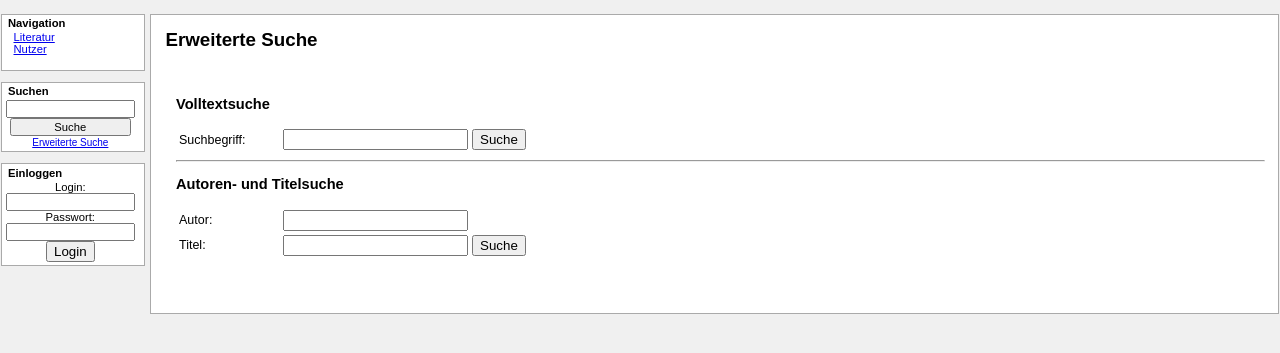
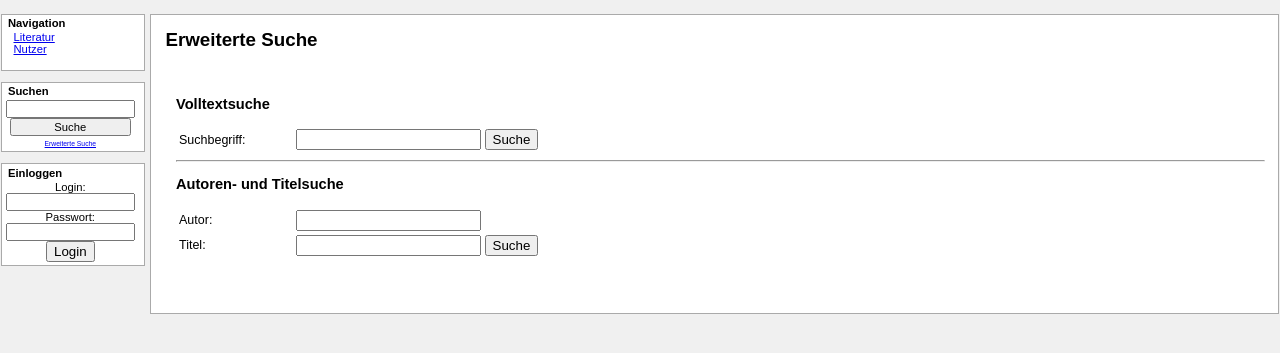
Before and after one commit to BackupTheBerlios/liman-svn, a PHP site: page /searchmore.php in a window 1280 px wide. Shown: the part 36-389 px from the top of the page. Run offline with PHP 8.4, Linux system fonts and the light colour scheme.

Commit message:
kleinere HTML-Schönheitskorrekturen im Zusammenhang mit erweiterter Suche

```diff
--- a/trunk/design/liman.css
+++ b/trunk/design/liman.css
@@ -80,8 +80,8 @@ h1 {
 	border: 1px solid black;
 	border-collapse: collapse;
 }
-#searchmore td {
-	width:100px;
+.searchmore td {
+	width:9em;
 }
 
 
--- a/trunk/include/header.php
+++ b/trunk/include/header.php
@@ -50,7 +50,7 @@
 						<div>
 						<input name="search" value="" type="text">
 						<input value="Suche" type="submit">
-						<font size=1><a href="searchmore.php">Erweiterte Suche</a></font>
+						<span style="font-size: 0.6em"><a href="searchmore.php">Erweiterte Suche</a></span>
 						</div>
 					</form>
 				</div>
--- a/trunk/searchmore.php
+++ b/trunk/searchmore.php
@@ -7,7 +7,7 @@
 <div id="cfront" class="content">
 	<br><br>
 	<h3>Volltextsuche</h3>
-	<table id="searchmore">
+	<table class="searchmore">
 		<tbody>
 			<tr>
 				<td scope=row>Suchbegriff:</td>
@@ -20,7 +20,7 @@
 	<hr>
 	<h3>Autoren- und Titelsuche</h3>
 
-	<table id="searchmore">
+	<table class="searchmore">
 		<tbody>
 			<tr>
 				<td scope=row>Autor:</td>
```
